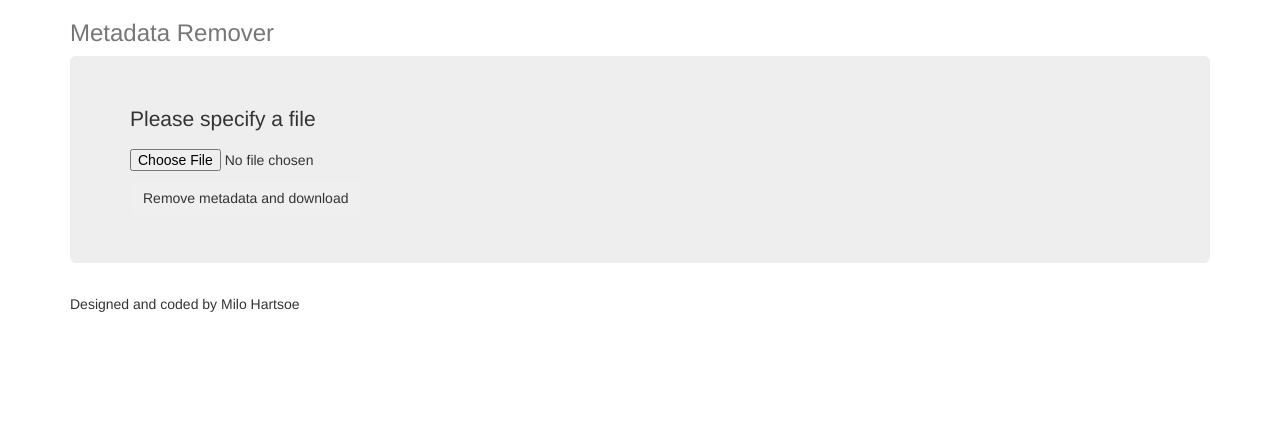
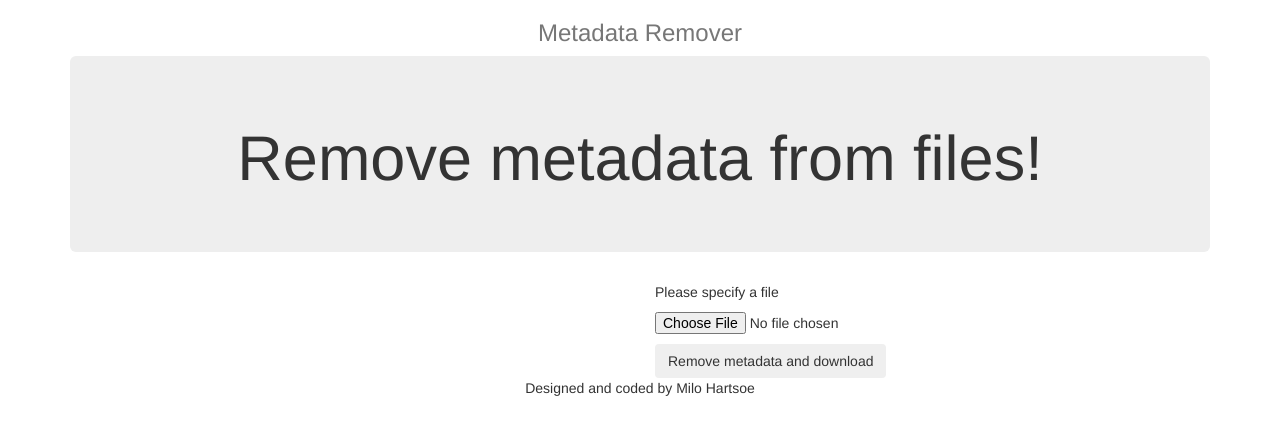
Before and after one commit to MiloATH/MetadataRemover, a website: page public/index.html in a window 1280 px wide. Drawn offline with nearby package versions, Linux system fonts and the light colour scheme; files that its build step writes are made by us from their sources.

Commit message:
Adds main.css and installs exiftool on error

```diff
--- a/index.html
+++ b/public/index.html
@@ -9,42 +9,36 @@
     <meta name="author" content="Milo Hartsoe">
     <title></title>
     <link href="https://maxcdn.bootstrapcdn.com/bootstrap/3.3.6/css/bootstrap.min.css" rel="stylesheet">
+    <link href="static/main.css" rel="stylesheet">
 </head>
 
 <body>
-
     <div class="container">
         <div class="header">
             <h3 class="text-muted">Metadata Remover</h3>
         </div>
-
         <div class="jumbotron">
-            <form enctype="multipart/form-data" method="post" action='/upload'>
-                <p>
-                    Please specify a file<br>
-                </p>
-                <input style="margin-bottom:10px" type="file" name="file">
-                <div>
-                    <input class= "btn" type="submit" value="Remove metadata and download">
-                </div>
-            </form>
+            <h1>Remove metadata from files!</h1>
         </div>
-
         <div class="row">
             <div class="col-lg-6">
             </div>
-
-            <div class="col-lg-6">
+            <div class="col-lg-6 file-input">
+                <form enctype="multipart/form-data" method="post" action='/upload'>
+                    <p>
+                        Please specify a file<br>
+                    </p>
+                    <input style="margin-bottom:10px" type="file" name="file">
+                    <div>
+                        <input class="btn" type="submit" value="Remove metadata and download">
+                    </div>
+                </form>
             </div>
         </div>
-
         <footer class="footer">
             <p>Designed and coded by Milo Hartsoe</p>
         </footer>
-
     </div>
-
-
 </body>
 
 </html>
--- /dev/null
+++ b/public/main.css
@@ -0,0 +1,6 @@
+.container{
+    text-align:center;
+}
+.file-input{
+    text-align:left;
+}
```
Also changed, not shown: server.js (+12 -5 lines).
